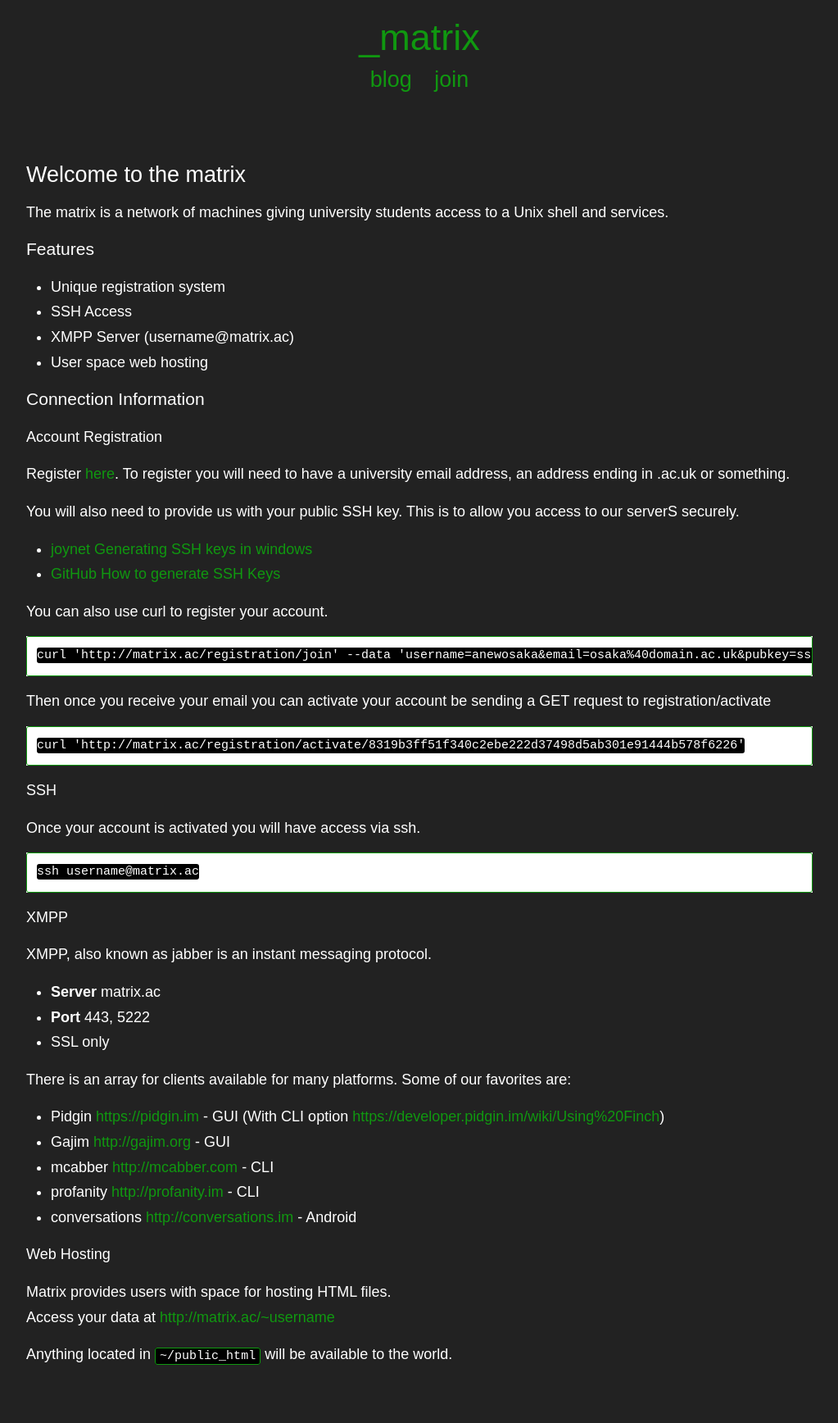
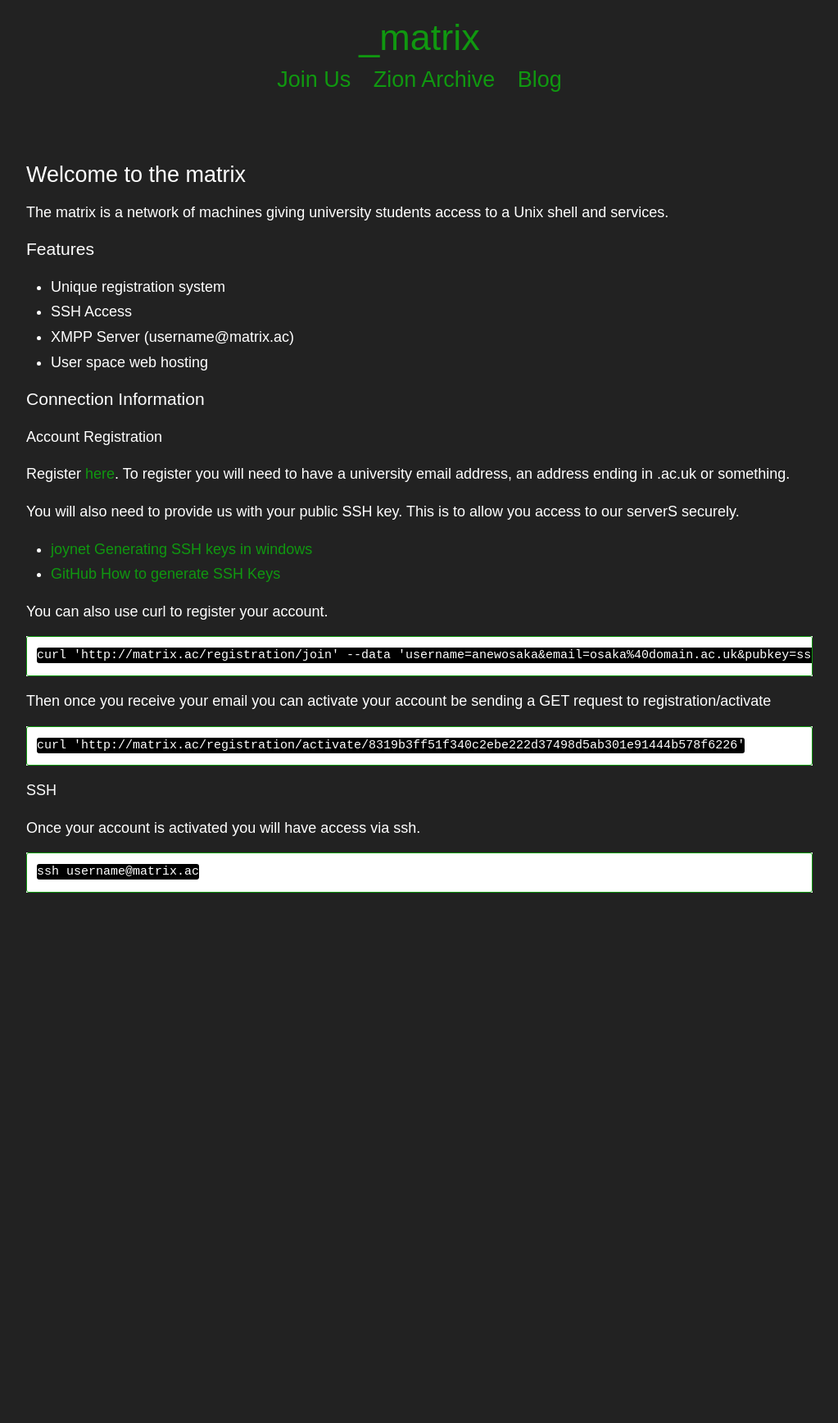
Before and after one commit to matrix-ac/blog, a Jekyll site: the page built from index.md, in a window 1280 px wide. Shown: the whole page at 82% size, without its empty margins (128-1151 px from the left). Built offline with Jekyll 4.4.1, drawn with Linux system fonts in a browser that asks for light colours; after the commit the page ends 1154 px from its top, so only the background shows below that.

Commit message:
Aded basic Zion Archive

````diff
--- a/_config.yml
+++ b/_config.yml
@@ -8,5 +8,17 @@ url: "http://matrix.ac" # the base hostname & protocol for your site
 twitter_username: matrix_ac
 github_username:  matrix-ac
 
+nav:
+- page: Join Us
+  permalink: /join
+
+- page: Zion Archive
+  permalink: /zion-archive
+
+- page: Blog
+  permalink: /blog
+
+zion-list: [Chat, Web Publishing, Command Line]
+
 # Build settings
 markdown: kramdown
--- a/_includes/header.html
+++ b/_includes/header.html
@@ -4,10 +4,12 @@
         <div id="header-title"><span class="blinking-cursor">_</span><a href="/">{{ site.title }}</a></div>
 
         <div id="header-tabs">
-          {% for page in site.pages %}
-          {% if page.title %}
-          <a href="{{ page.url | prepend: site.baseurl }}">{{ page.title }}</a>
-          {% endif %}
-        {% endfor %}
+          {% for n in site.nav %}
+            {% if n.permalink == page.url %}
+              <a class="active" href="{{ n.permalink }}">{{ n.page }}</a>
+            {% else %}
+              <a href="{{ n.permalink }}">{{ n.page }}</a>
+            {% endif %}
+          {% endfor %}
         </div>
     </div>
--- a/index.md
+++ b/index.md
@@ -35,26 +35,3 @@ Then once you receive your email you can activate your account be sending a GET
 Once your account is activated you will have access via ssh.
 
     ssh username@matrix.ac
-
-#### XMPP
-
-XMPP, also known as jabber is an instant messaging protocol.
-
-- **Server** matrix.ac
-- **Port** 443, 5222
-- SSL only
-
-There is an array for clients available for many platforms. Some of our favorites are:
-
-- Pidgin <https://pidgin.im> - GUI (With CLI option <https://developer.pidgin.im/wiki/Using%20Finch>)
-- Gajim <http://gajim.org> - GUI
-- mcabber <http://mcabber.com> - CLI
-- profanity <http://profanity.im> - CLI
-- conversations <http://conversations.im> - Android
-
-#### Web Hosting
-
-Matrix provides users with space for hosting HTML files.
-Access your data at <http://matrix.ac/~username>
-
-Anything located in ```~/public_html``` will be available to the world.
````
Also changed, not shown: zion-archive/index.md (added, +22 -0 lines), zion-archive/irc.md (added, +9 -0 lines), zion-archive/web101.md (added, +13 -0 lines), zion-archive/xmpp.md (added, +22 -0 lines).
